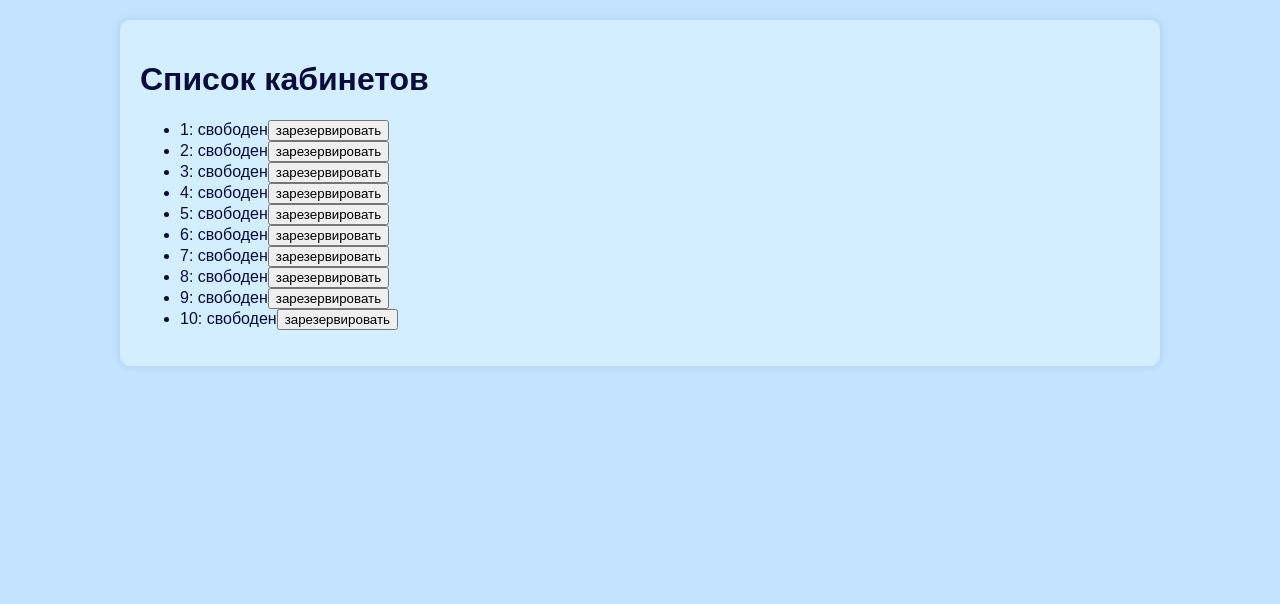
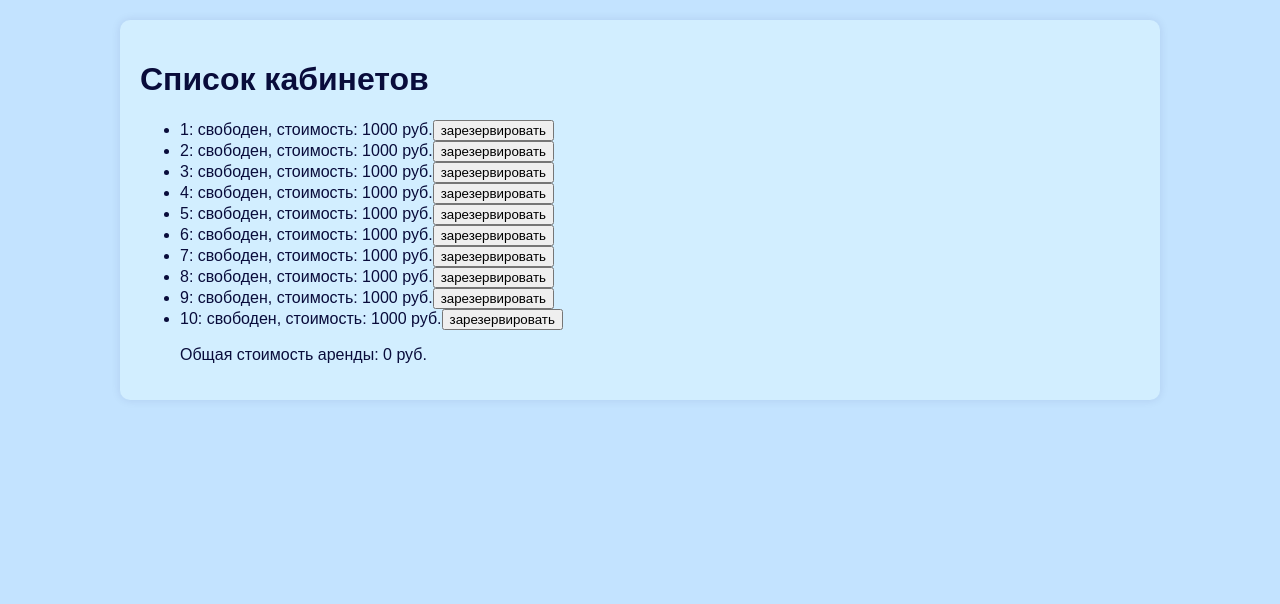
Before and after one commit to krepuk/web-programming-labs-2, a Flask app: page /lab6 in a window 1280 px wide. Shown: the part 38-642 px from the top of the page. Run offline with Flask 3, Linux system fonts and the light colour scheme; the visitor is signed in with stand-in values (Sample User, id 1).

Commit message:
начало ргз

```diff
--- a/lab6.py
+++ b/lab6.py
@@ -4,7 +4,7 @@ lab6 = Blueprint('lab6', __name__)
 
 offices = []
 for i in range(1, 11):
-    offices.append({"number": i, "tenant": ""})
+    offices.append({"number": i, "tenant": "", "price": 1000})
 
 
 @lab6.route('/lab6')
@@ -18,7 +18,6 @@ def api():
     id = data['id']
     if data['method'] == 'info':
         return {
-            'jsonrpc': '2.0',
             'result': offices,
             'id': id
         }
--- a/templates/lab6/lab6.html
+++ b/templates/lab6/lab6.html
@@ -24,26 +24,35 @@ function getOfficeList(){
     .then(function(data){
         const office_list = data.result;
         const ul = document.getElementById('office-list');
-        ul.innerHTML = ''; // Очищаем список перед обновлением
+        ul.innerHTML = '';
+        let totalCost = 0;
         for(let i = 0; i < office_list.length; i++) {
             const office = office_list[i];
             const li = document.createElement('li');
-            li.innerText = `${office.number}: ${office.tenant || 'свободен'}`;
+            li.innerText = `${office.number}: ${office.tenant || 'свободен'}, стоимость: ${office.price} руб.`;
 
             const bookingButton = document.createElement('button');
             bookingButton.innerText = 'зарезервировать';
             bookingButton.onclick = function() { booking(office.number) };
+            bookingButton.className = 'booking-button';
             li.appendChild(bookingButton);
 
             if (office.tenant) {
                 const releaseButton = document.createElement('button');
                 releaseButton.innerText = 'освободить';
                 releaseButton.onclick = function() { cancellation(office.number) };
+                releaseButton.className = 'release-button';
                 li.appendChild(releaseButton);
+                if (office.tenant === '{{ session.login }}') {
+                    totalCost += office.price;
+                }
             }
 
             ul.appendChild(li);
         }
+        const totalCostElement = document.createElement('p');
+        totalCostElement.innerText = `Общая стоимость аренды: ${totalCost} руб.`;
+        ul.appendChild(totalCostElement);
     })
 }
 
```
Also changed, not shown: base_rgz.html (added), rgz.py (added), static/lab1/rgz.css (added).
